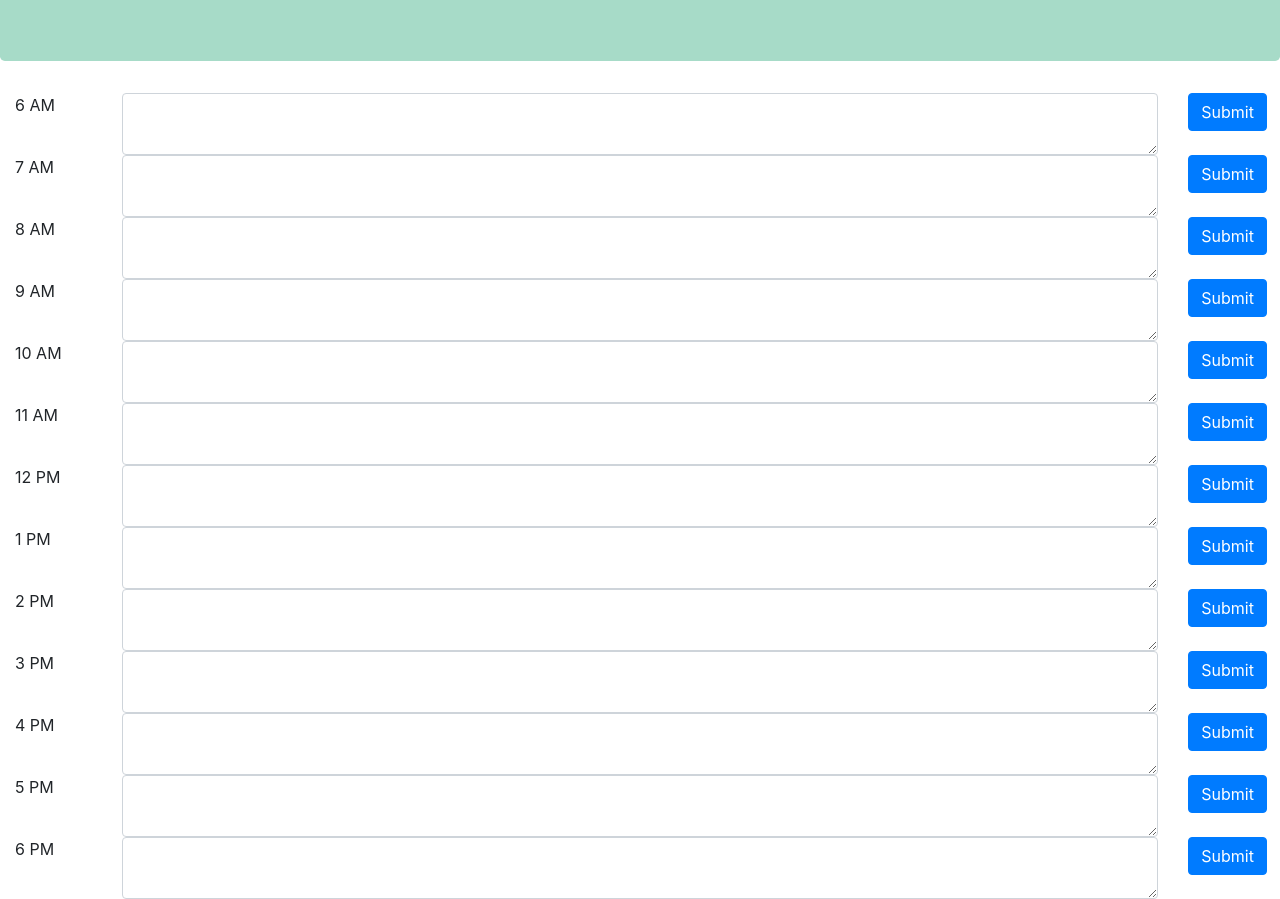
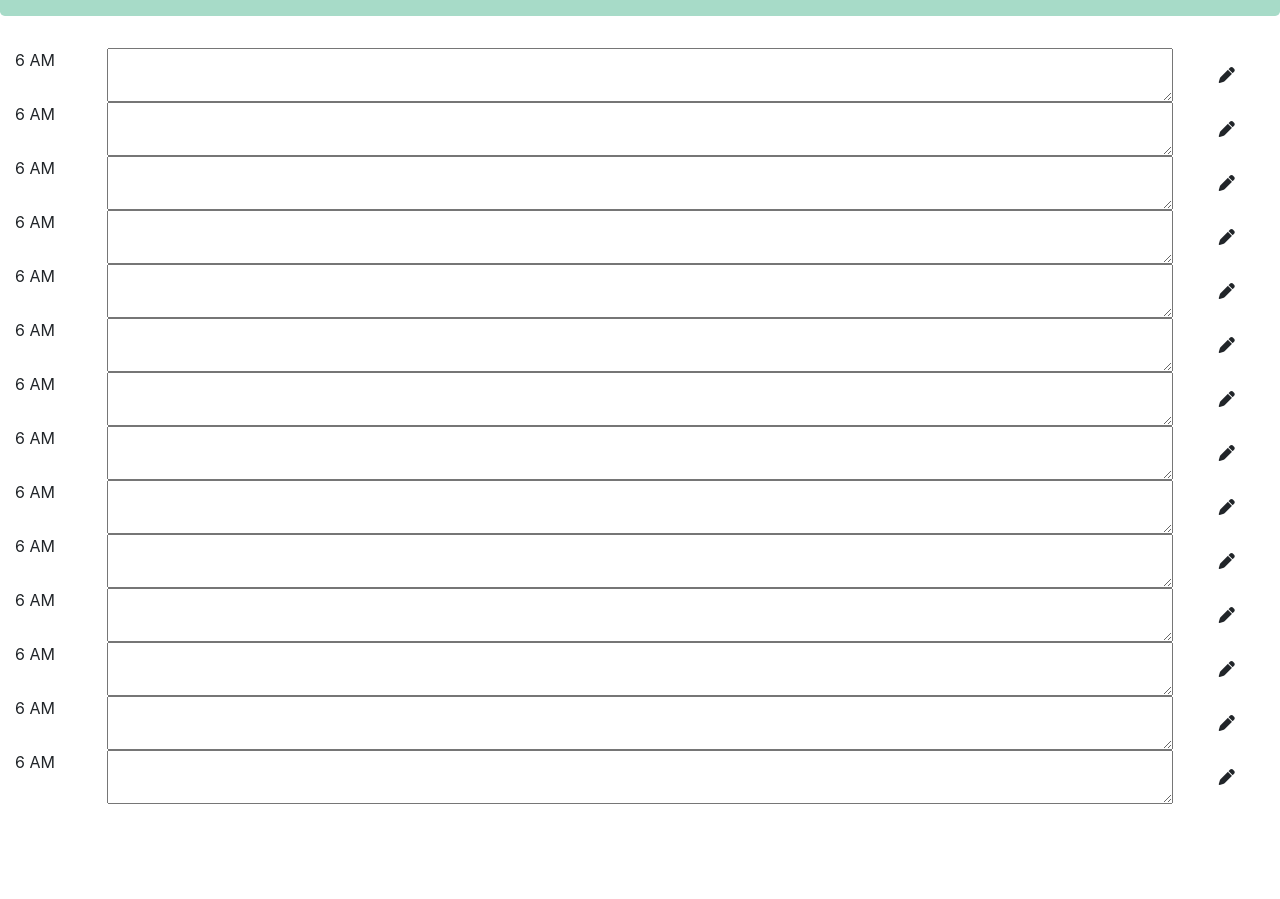
Before and after one commit to TimothyLai1121/Daily-Planner-Day.js, a plain HTML site: page index.html in a window 1280 px wide. Shown: the part 287-1186 px from the top of the page. After the commit the page ends 1091 px from the top, so only its background shows below. Drawn offline with nearby package versions, Linux system fonts and the light colour scheme; a web font is replaced by a local one.

Commit message:
fixing html

```diff
--- a/assets/css/style.css
+++ b/assets/css/style.css
@@ -42,6 +42,12 @@
     font-family: 'Times New Roman', Times, serif;
 }
 
+.displayTime {
+    font-family: var(--lcd);
+    padding-top: 30px;
+}
+
+/*
 .alarm-clock {
     display: flex;
     align-items: center;
@@ -52,7 +58,7 @@
     color: var(--azure);
 
 }
-/*
+
 @keyframes blinking {
     0% {
         opacity: 1;
--- a/index.html
+++ b/index.html
@@ -6,184 +6,176 @@
     <meta name="viewport" content="width=device-width, initial-scale=1.0">
     <title>Document</title>
     <link rel="stylesheet" href="./assets/css/style.css">
+    <link rel="stylesheet" href="https://cdn.jsdelivr.net/npm/bootstrap@4.3.1/dist/css/bootstrap.min.css" integrity="sha384-ggOyR0iXCbMQv3Xipma34MD+dH/1fQ784/j6cY/iJTQUOhcWr7x9JvoRxT2MZw1T" crossorigin="anonymous">
+    <!-- https://cdnjs.com/-->
+    <!-- ^^^ if you are reading this, this is a goldmine -->
+    <!-- https://caniuse.com/fontface-->
+    <link rel="stylesheet" href="https://cdnjs.cloudflare.com/ajax/libs/font-awesome/6.2.1/css/all.min.css" integrity="sha512-MV7K8+y+gLIBoVD59lQIYicR65iaqukzvf/nwasF0nqhPay5w/9lJmVM2hMDcnK1OnMGCdVK+iQrJ7lzPJQd1w==" crossorigin="anonymous" referrerpolicy="no-referrer" />
 </head>
 <body>
     <header class="jumbotron">
     <h1 class="title-box">Daily Planner with Day.Js</h1>
     <h3 class="quote">Plans are nothing: planning is everything <span>- Dwight D.Eisenhower</span></h3>
-    <h2 id="date"></h2>
+    <h2 id="currentDate" class="displayTime"></h2>
+    <!--
     <div id="time" class="col-md-4 alarm-clock mx-auto">
-        <!--
+        <!-
         <div id="hour" class="time-element">00</div><span class="blinking">:</span>
         <div id="minute" class="time-element">00</div><span class="blinking">:</span>
         <div id="seconds" class="time-element">00</div>
+
+    </div>
         -->
-    </div>
-
 
     </header>
     <!-- adding container-fluid with 6am-7pm-->
-    <!-- am6-pm6-->
+    <!-- am6-pm7 14 div based on my schedule daily -->
     <!-- row container 3 div-->
     <div class="container-fluid">
-        <!-- 6AM-->
-        <div class="row">
-            <div class="col-md-1 am6">
+        <!-- 6AM -->
+        <div id="am6" class="row timeblock">
+            <div class="col-md-1 eachHour">
                 6 AM
             </div>
-            <div class="col-md-10 textbox">
-                <textarea class="form-control"></textarea>
+            <textarea class="col-md-10 textbox">
+            </textarea>
+            <!-- using btn by default Bootstrap icon and link with fontawesome icons -->
+            <button class="btn saveBtn col-md-1"><i class="fa-solid fa-pen"></i></button>
+        </div>
+        <!-- 7AM -->
+        <div id="am6" class="row timeblock">
+            <div class="col-md-1 eachHour">
+                6 AM
             </div>
-            <div class="col-md-1 button">
-                <button class="btn btn-primary">Submit</button>
+            <textarea class="col-md-10 textbox">
+            </textarea>
+            <!-- using btn by default Bootstrap icon and link with fontawesome icons -->
+            <button class="btn saveBtn col-md-1"><i class="fa-solid fa-pen"></i></button>
+        </div>
+        <!-- 8AM -->
+        <div id="am6" class="row timeblock">
+            <div class="col-md-1 eachHour">
+                6 AM
             </div>
-            </div>
-        <!-- 7AM -->
-        <div class="row">
-            <div class="col-md-1 am7">
-                7 AM
-            </div>
-            <div class="col-md-10 textbox">
-                <textarea class="form-control"></textarea>
-            </div>
-            <div class="col-md-1">
-                <button class="btn btn-primary">Submit</button>
-            </div>
-        </div>
-        <!-- 8AM-->
-        <div class="row">
-            <div class="col-md-1 am8">
-                8 AM
-            </div>
-            <div class="col-md-10">
-                <textarea class="form-control"></textarea>
-            </div>
-            <div class="col-md-1">
-                <button class="btn btn-primary">Submit</button>
-            </div>
+            <textarea class="col-md-10 textbox">
+            </textarea>
+            <!-- using btn by default Bootstrap icon and link with fontawesome icons -->
+            <button class="btn saveBtn col-md-1"><i class="fa-solid fa-pen"></i></button>
         </div>
         <!-- 9AM -->
-        <div class="row">
-            <div class="col-md-1 am9">
-                9 AM
+        <div id="am6" class="row timeblock">
+            <div class="col-md-1 eachHour">
+                6 AM
             </div>
-            <div class="col-md-10">
-                <textarea class="form-control"></textarea>
-            </div>
-            <div class="col-md-1">
-                <button class="btn btn-primary">Submit</button>
-            </div>
+            <textarea class="col-md-10 textbox">
+            </textarea>
+            <!-- using btn by default Bootstrap icon and link with fontawesome icons -->
+            <button class="btn saveBtn col-md-1"><i class="fa-solid fa-pen"></i></button>
         </div>
         <!-- 10AM -->
-        <div class="row">
-            <div class="col-md-1 am10">
-                10 AM
+        <div id="am6" class="row timeblock">
+            <div class="col-md-1 eachHour">
+                6 AM
             </div>
-            <div class="col-md-10">
-                <textarea class="form-control"></textarea>
-            </div>
-            <div class="col-md-1">
-                <button class="btn btn-primary">Submit</button>
-            </div>
+            <textarea class="col-md-10 textbox">
+            </textarea>
+            <!-- using btn by default Bootstrap icon and link with fontawesome icons -->
+            <button class="btn saveBtn col-md-1"><i class="fa-solid fa-pen"></i></button>
         </div>
         <!-- 11AM -->
-        <div class="row">
-            <div class="col-md-1 am11">
-                11 AM
+        <div id="am6" class="row timeblock">
+            <div class="col-md-1 eachHour">
+                6 AM
             </div>
-            <div class="col-md-10">
-                <textarea class="form-control"></textarea>
+            <textarea class="col-md-10 textbox">
+            </textarea>
+            <!-- using btn by default Bootstrap icon and link with fontawesome icons -->
+            <button class="btn saveBtn col-md-1"><i class="fa-solid fa-pen"></i></button>
+        </div>
+        <!-- 12AM -->
+        <div id="am6" class="row timeblock">
+            <div class="col-md-1 eachHour">
+                6 AM
             </div>
-            <div class="col-md-1">
-                <button class="btn btn-primary">Submit</button>
-            </div>
-        </div>
-        <!-- 12PM -->
-        <div class="row">
-            <div class="col-md-1 pm12">
-                12 PM
-            </div>
-            <div class="col-md-10">
-                <textarea class="form-control"></textarea>
-            </div>
-            <div class="col-md-1">
-                <button class="btn btn-primary">Submit</button>
-            </div>
+            <textarea class="col-md-10 textbox">
+            </textarea>
+            <!-- using btn by default Bootstrap icon and link with fontawesome icons -->
+            <button class="btn saveBtn col-md-1"><i class="fa-solid fa-pen"></i></button>
         </div>
         <!-- 1PM -->
-        <div class="row">
-            <div class="col-md-1 pm1">
-                1 PM
+        <div id="am6" class="row timeblock">
+            <div class="col-md-1 eachHour">
+                6 AM
             </div>
-            <div class="col-md-10">
-                <textarea class="form-control"></textarea>
-            </div>
-            <div class="col-md-1">
-                <button class="btn btn-primary">Submit</button>
-            </div>
+            <textarea class="col-md-10 textbox">
+            </textarea>
+            <!-- using btn by default Bootstrap icon and link with fontawesome icons -->
+            <button class="btn saveBtn col-md-1"><i class="fa-solid fa-pen"></i></button>
         </div>
         <!-- 2PM -->
-        <div class="row">
-            <div class="col-md-1 pm2">
-                2 PM
+        <div id="am6" class="row timeblock">
+            <div class="col-md-1 eachHour">
+                6 AM
             </div>
-            <div class="col-md-10">
-                <textarea class="form-control"></textarea>
-            </div>
-            <div class="col-md-1">
-                <button class="btn btn-primary">Submit</button>
-            </div>
+            <textarea class="col-md-10 textbox">
+            </textarea>
+            <!-- using btn by default Bootstrap icon and link with fontawesome icons -->
+            <button class="btn saveBtn col-md-1"><i class="fa-solid fa-pen"></i></button>
         </div>
         <!-- 3PM -->
-        <div class="row">
-            <div class="col-md-1 pm3">
-                3 PM
+        <div id="am6" class="row timeblock">
+            <div class="col-md-1 eachHour">
+                6 AM
             </div>
-            <div class="col-md-10">
-                <textarea class="form-control"></textarea>
-            </div>
-            <div class="col-md-1">
-                <button class="btn btn-primary">Submit</button>
-            </div>
+            <textarea class="col-md-10 textbox">
+            </textarea>
+            <!-- using btn by default Bootstrap icon and link with fontawesome icons -->
+            <button class="btn saveBtn col-md-1"><i class="fa-solid fa-pen"></i></button>
         </div>
         <!-- 4PM -->
-        <div class="row">
-            <div class="col-md-1 pm4">
-                4 PM
+        <div id="am6" class="row timeblock">
+            <div class="col-md-1 eachHour">
+                6 AM
             </div>
-            <div class="col-md-10">
-                <textarea class="form-control"></textarea>
-            </div>
-            <div class="col-md-1">
-                <button class="btn btn-primary">Submit</button>
-            </div>
+            <textarea class="col-md-10 textbox">
+            </textarea>
+            <!-- using btn by default Bootstrap icon and link with fontawesome icons -->
+            <button class="btn saveBtn col-md-1"><i class="fa-solid fa-pen"></i></button>
         </div>
         <!-- 5PM -->
-        <div class="row">
-            <div class="col-md-1 pm5">
-                5 PM
+        <div id="am6" class="row timeblock">
+            <div class="col-md-1 eachHour">
+                6 AM
             </div>
-            <div class="col-md-10">
-                <textarea class="form-control"></textarea>
-            </div>
-            <div class="col-md-1">
-                <button class="btn btn-primary">Submit</button>
-            </div>
+            <textarea class="col-md-10 textbox">
+            </textarea>
+            <!-- using btn by default Bootstrap icon and link with fontawesome icons -->
+            <button class="btn saveBtn col-md-1"><i class="fa-solid fa-pen"></i></button>
         </div>
         <!-- 6PM -->
-        <div class="row">
-            <div class="col-md-1 pm6">
-                6 PM
+        <div id="am6" class="row timeblock">
+            <div class="col-md-1 eachHour">
+                6 AM
             </div>
-            <div class="col-md-10">
-                <textarea class="form-control"></textarea>
+            <textarea class="col-md-10 textbox">
+            </textarea>
+            <!-- using btn by default Bootstrap icon and link with fontawesome icons -->
+            <button class="btn saveBtn col-md-1"><i class="fa-solid fa-pen"></i></button>
+        </div>
+        <!-- 7PM -->
+        <div id="am6" class="row timeblock">
+            <div class="col-md-1 eachHour">
+                6 AM
             </div>
-            <div class="col-md-1">
-                <button class="btn btn-primary">Submit</button>
-            </div>
+            <textarea class="col-md-10 textbox">
+            </textarea>
+            <!-- using btn by default Bootstrap icon and link with fontawesome icons -->
+            <button class="btn saveBtn col-md-1"><i class="fa-solid fa-pen"></i></button>
         </div>
+
     </div>
-    <link rel="stylesheet" href="https://cdn.jsdelivr.net/npm/bootstrap@4.3.1/dist/css/bootstrap.min.css" integrity="sha384-ggOyR0iXCbMQv3Xipma34MD+dH/1fQ784/j6cY/iJTQUOhcWr7x9JvoRxT2MZw1T" crossorigin="anonymous">
+
+    <script src="https://ajax.googleapis.com/ajax/libs/jquery/3.6.1/jquery.min.js"></script>
     <script src="https://cdn.jsdelivr.net/npm/dayjs/dist/dayjs.min.js"></script>
     <script src="./assets/script/script.js"></script>
 </body>
```
Also changed, not shown: assets/script/script.js (+7 -0 lines).
